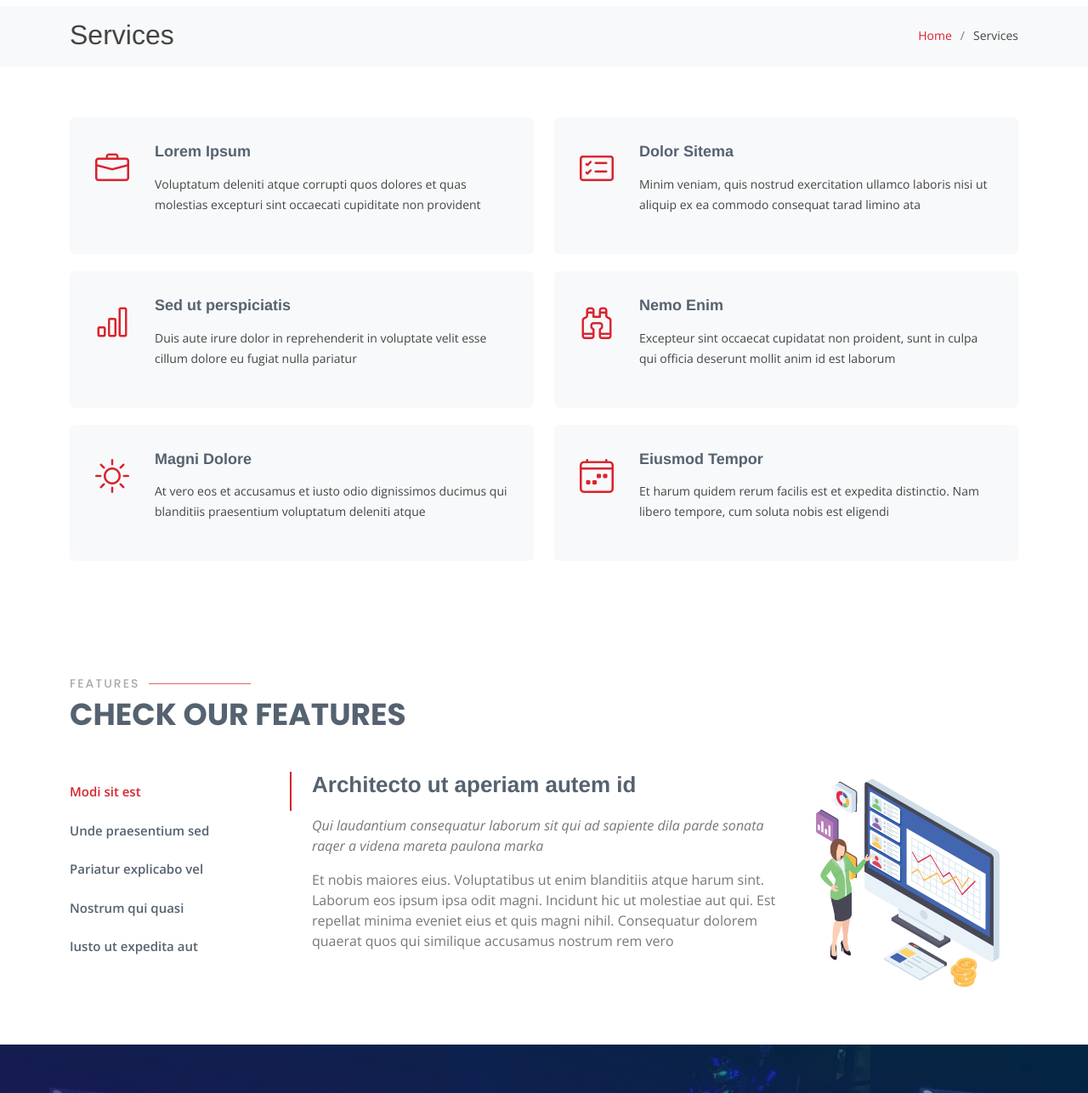
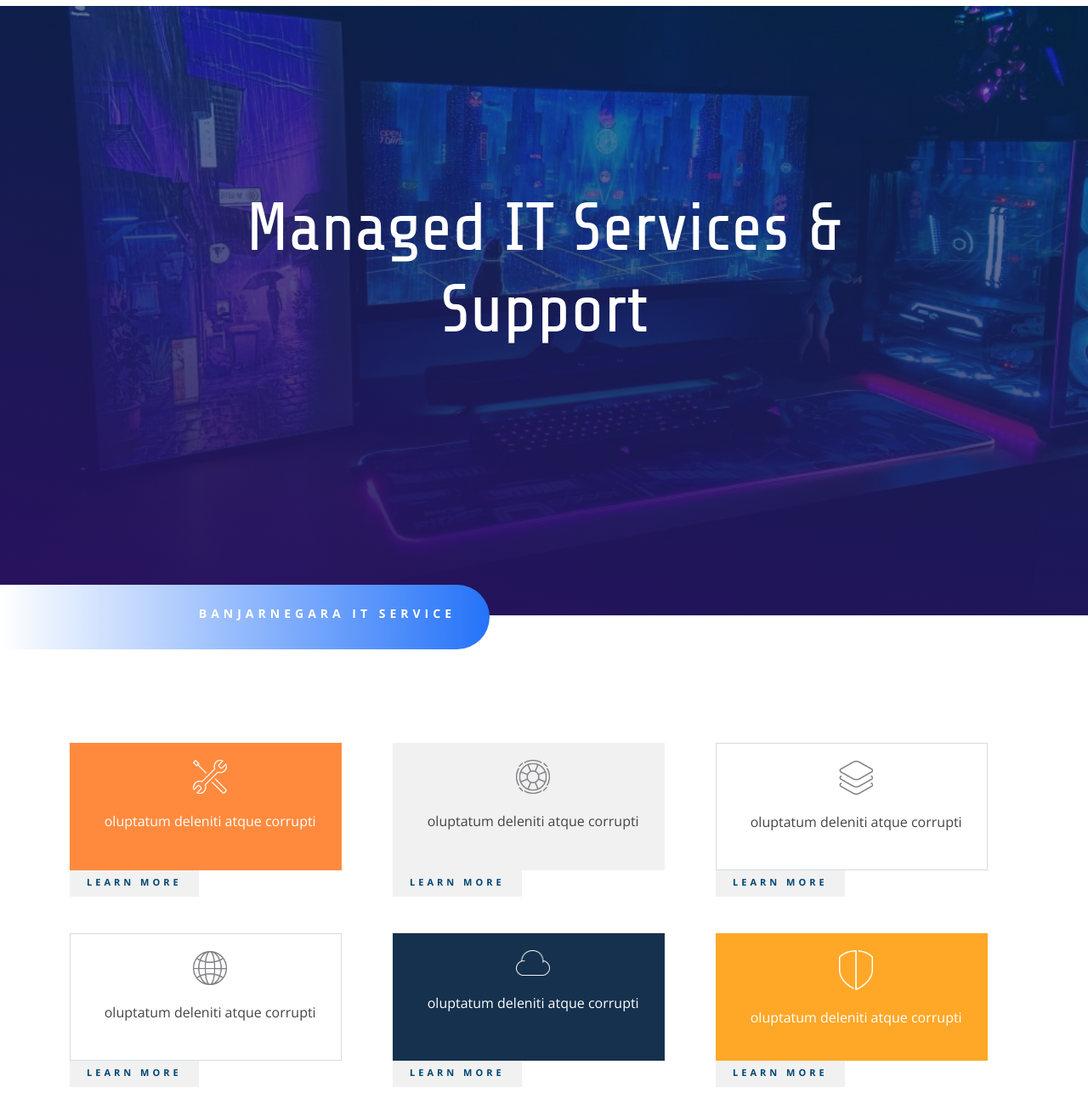
Before and after one commit to nifist99/Template-IT-Service, a plain HTML site: page services.html in a window 1280 px wide. Shown: the part 76-1362 px from the top of the page at 85% size. Drawn offline with nearby package versions, Linux system fonts and the light colour scheme.

Commit message:
service html

```diff
--- a/assets/css/custom.css
+++ b/assets/css/custom.css
@@ -12,6 +12,7 @@
 	font-size: 80px;
 	width: 70%;
 	text-align: center;
+	color: white;
 }
 
 .font-heading-text{
@@ -20,6 +21,7 @@
     line-height: 1.8em;
     text-align: center;
     width: 70%;
+    color: white;
 }
 
 .section-title {
@@ -99,10 +101,12 @@
 
 .card-color3{
 	background-color: #ffffff;
+	border :1px solid rgba(21,49,78,0.17);
 }
 
 .card-color4{
 	background-color: #ffffff;
+	border :1px solid rgba(21,49,78,0.17);
 }
 
 .card-color5{
@@ -258,6 +262,52 @@
 
 }
 
+.section-service{
+	min-height: 100vh;
+	background-image: linear-gradient(192deg,rgb(0 72 114 / 50%) 0%,#291160 100%),url('../img/pc/3.jpg');
+    background-repeat: no-repeat;
+    background-size: cover;
+}
+
+.service-content{
+	min-height: 100vh;
+}
+
+.service-content img{
+	width: 40px;
+	position: relative;
+}
+
+.icon-box{
+	padding-top: 20px;
+	padding-left: 20px;
+	padding-right: 10px;
+	padding-bottom: 10px;
+	min-height: 150px;
+	width: 90%;
+	margin-top: 50px;
+}
+
+.service-content .icon-box p{
+	padding-top: 20px;
+}
+
+.btn-service-content{
+	color: #004675!important;
+    border-width: 0px!important;
+    border-radius: 0px;
+    letter-spacing: 4px;
+    font-size: 11px;
+    font-family: 'Open Sans',Helvetica,Arial,Lucida,sans-serif!important;
+    font-weight: 700!important;
+    text-transform: uppercase!important;
+    background-color: #f1f1f1;
+    padding-top: 6px!important;
+    padding-right: 20px!important;
+    padding-bottom: 10px!important;
+    padding-left: 20px!important;
+}
+
 @media (max-width: 768px) {
   .service .card{
 	width: 100%;
--- a/services.html
+++ b/services.html
@@ -16,6 +16,8 @@
   <!-- Google Fonts -->
   <link href="https://fonts.googleapis.com/css?family=Open+Sans:300,300i,400,400i,600,600i,700,700i|Raleway:300,300i,400,400i,500,500i,600,600i,700,700i|Poppins:300,300i,400,400i,500,500i,600,600i,700,700i" rel="stylesheet">
 
+  <link href="https://fonts.googleapis.com/css2?family=Share+Tech&display=swap" rel="stylesheet">
+
   <!-- Vendor CSS Files -->
   <link href="assets/vendor/animate.css/animate.min.css" rel="stylesheet">
   <link href="assets/vendor/bootstrap/css/bootstrap.min.css" rel="stylesheet">
@@ -27,6 +29,7 @@
 
   <!-- Template Main CSS File -->
   <link href="assets/css/style.css" rel="stylesheet">
+  <link href="assets/css/custom.css" rel="stylesheet">
 
   <!-- =======================================================
   * Template Name: Sailor - v4.7.0
@@ -66,169 +69,135 @@
   <main id="main">
 
     <!-- ======= Breadcrumbs ======= -->
-    <section id="breadcrumbs" class="breadcrumbs">
-      <div class="container">
+    <section id="section-service" class="section-service d-flex justify-content-center align-items-center">
+            <p class="font-heading">Managed IT Services & Support</p>
+    </section>
 
-        <div class="d-flex justify-content-between align-items-center">
-          <h2>Services</h2>
-          <ol>
-            <li><a href="index.html">Home</a></li>
-            <li>Services</li>
-          </ol>
-        </div>
+    <section id="banner" class="banner">
+        <p class="banner-font">Banjarnegara IT Service</p>
+    </section>
 
-      </div>
-    </section><!-- End Breadcrumbs -->
 
     <!-- ======= Services Section ======= -->
-    <section id="services" class="services">
+    <section id="service-content" class="service-content">
       <div class="container">
 
         <div class="row">
-          <div class="col-md-6">
-            <div class="icon-box">
-              <i class="bi bi-briefcase"></i>
-              <h4><a href="#">Lorem Ipsum</a></h4>
-              <p>Voluptatum deleniti atque corrupti quos dolores et quas molestias excepturi sint occaecati cupiditate non provident</p>
+          <div class="col-md-4 col-sm-12">
+            <div class="icon-box card-color1">
+              <div class="d-flex justify-content-center">
+                <img src="assets/img/icon/1.png">
+              </div>
+              <p class="text-center">oluptatum deleniti atque corrupti</p>
+            </div>
+            <div>
+              <a href="" class="btn-service-content">Learn More</a>
             </div>
           </div>
-          <div class="col-md-6 mt-4 mt-md-0">
-            <div class="icon-box">
-              <i class="bi bi-card-checklist"></i>
-              <h4><a href="#">Dolor Sitema</a></h4>
-              <p>Minim veniam, quis nostrud exercitation ullamco laboris nisi ut aliquip ex ea commodo consequat tarad limino ata</p>
+
+          <div class="col-md-4 col-sm-12">
+            <div class="icon-box card-color2">
+              <div class="d-flex justify-content-center">
+                <img src="assets/img/icon/2.png">
+              </div>
+              <p class="text-center">oluptatum deleniti atque corrupti</p>
+            </div>
+            <div>
+              <a href="" class="btn-service-content">Learn More</a>
             </div>
           </div>
-          <div class="col-md-6 mt-4 mt-md-0">
-            <div class="icon-box">
-              <i class="bi bi-bar-chart"></i>
-              <h4><a href="#">Sed ut perspiciatis</a></h4>
-              <p>Duis aute irure dolor in reprehenderit in voluptate velit esse cillum dolore eu fugiat nulla pariatur</p>
+
+          <div class="col-md-4 col-sm-12">
+            <div class="icon-box card-color3">
+              <div class="d-flex justify-content-center">
+                <img src="assets/img/icon/3.png">
+              </div>
+              <p class="text-center">oluptatum deleniti atque corrupti</p>
+            </div>
+            <div>
+              <a href="" class="btn-service-content">Learn More</a>
             </div>
           </div>
-          <div class="col-md-6 mt-4 mt-md-0">
-            <div class="icon-box">
-              <i class="bi bi-binoculars"></i>
-              <h4><a href="#">Nemo Enim</a></h4>
-              <p>Excepteur sint occaecat cupidatat non proident, sunt in culpa qui officia deserunt mollit anim id est laborum</p>
+
+          <div class="col-md-4 col-sm-12">
+            <div class="icon-box card-color4">
+              <div class="d-flex justify-content-center">
+                <img src="assets/img/icon/4.png">
+              </div>
+              <p class="text-center">oluptatum deleniti atque corrupti</p>
+            </div>
+            <div>
+              <a href="" class="btn-service-content">Learn More</a>
             </div>
           </div>
-          <div class="col-md-6 mt-4 mt-md-0">
-            <div class="icon-box">
-              <i class="bi bi-brightness-high"></i>
-              <h4><a href="#">Magni Dolore</a></h4>
-              <p>At vero eos et accusamus et iusto odio dignissimos ducimus qui blanditiis praesentium voluptatum deleniti atque</p>
+
+
+          <div class="col-md-4 col-sm-12">
+            <div class="icon-box card-color5">
+              <div class="d-flex justify-content-center">
+                <img src="assets/img/icon/5.png">
+              </div>
+              <p class="text-center">oluptatum deleniti atque corrupti</p>
+            </div>
+            <div>
+              <a href="" class="btn-service-content">Learn More</a>
             </div>
           </div>
-          <div class="col-md-6 mt-4 mt-md-0">
-            <div class="icon-box">
-              <i class="bi bi-calendar4-week"></i>
-              <h4><a href="#">Eiusmod Tempor</a></h4>
-              <p>Et harum quidem rerum facilis est et expedita distinctio. Nam libero tempore, cum soluta nobis est eligendi</p>
+
+          <div class="col-md-4 col-sm-12">
+            <div class="icon-box card-color6">
+              <div class="d-flex justify-content-center">
+                <img src="assets/img/icon/6.png">
+              </div>
+              <p class="text-center">oluptatum deleniti atque corrupti</p>
+            </div>
+            <div>
+              <a href="" class="btn-service-content">Learn More</a>
             </div>
           </div>
+
         </div>
 
       </div>
     </section><!-- End Services Section -->
 
-    <!-- ======= Features Section ======= -->
-    <section id="features" class="features">
+  <section id="sistem" class="sistem">
       <div class="container">
+        <div class="row">
 
-        <div class="section-title">
-          <h2>Features</h2>
-          <p>Check our Features</p>
-        </div>
+          <div class="col-md-6 col-sm-12">
+            <div>
+              <h3>We Create Fully Connected Systems So You Can Focus On Your Business</h3>
+            </div>
+            <div>
+              <p>Lorem ipsum dolor sit amet, consectetur adipisicing elit, sed do eiusmod
+              tempor incididunt ut labore et dolore magna aliqua. Ut enim ad minim veniam,
+              quis nostrud exercitation ullamco laboris nisi ut aliquip ex ea commodo
+              consequat. Duis aute irure dolor in reprehenderit in voluptate velit esse
+              cillum dolore eu fugiat nulla pariatur. Excepteur sint occaecat cupidatat non
+              proident, sunt in culpa qui officia deserunt mollit anim id est laborum.</p>
+            </div>
+             <div class="text-left btn-service2">
+                    <a href="">get started</a>
+             </div>
 
-        <div class="row">
-          <div class="col-lg-3">
-            <ul class="nav nav-tabs flex-column">
-              <li class="nav-item">
-                <a class="nav-link active show" data-bs-toggle="tab" href="#tab-1">Modi sit est</a>
-              </li>
-              <li class="nav-item">
-                <a class="nav-link" data-bs-toggle="tab" href="#tab-2">Unde praesentium sed</a>
-              </li>
-              <li class="nav-item">
-                <a class="nav-link" data-bs-toggle="tab" href="#tab-3">Pariatur explicabo vel</a>
-              </li>
-              <li class="nav-item">
-                <a class="nav-link" data-bs-toggle="tab" href="#tab-4">Nostrum qui quasi</a>
-              </li>
-              <li class="nav-item">
-                <a class="nav-link" data-bs-toggle="tab" href="#tab-5">Iusto ut expedita aut</a>
-              </li>
-            </ul>
           </div>
-          <div class="col-lg-9 mt-4 mt-lg-0">
-            <div class="tab-content">
-              <div class="tab-pane active show" id="tab-1">
-                <div class="row">
-                  <div class="col-lg-8 details order-2 order-lg-1">
-                    <h3>Architecto ut aperiam autem id</h3>
-                    <p class="fst-italic">Qui laudantium consequatur laborum sit qui ad sapiente dila parde sonata raqer a videna mareta paulona marka</p>
-                    <p>Et nobis maiores eius. Voluptatibus ut enim blanditiis atque harum sint. Laborum eos ipsum ipsa odit magni. Incidunt hic ut molestiae aut qui. Est repellat minima eveniet eius et quis magni nihil. Consequatur dolorem quaerat quos qui similique accusamus nostrum rem vero</p>
-                  </div>
-                  <div class="col-lg-4 text-center order-1 order-lg-2">
-                    <img src="assets/img/features-1.png" alt="" class="img-fluid">
-                  </div>
-                </div>
-              </div>
-              <div class="tab-pane" id="tab-2">
-                <div class="row">
-                  <div class="col-lg-8 details order-2 order-lg-1">
-                    <h3>Et blanditiis nemo veritatis excepturi</h3>
-                    <p class="fst-italic">Qui laudantium consequatur laborum sit qui ad sapiente dila parde sonata raqer a videna mareta paulona marka</p>
-                    <p>Ea ipsum voluptatem consequatur quis est. Illum error ullam omnis quia et reiciendis sunt sunt est. Non aliquid repellendus itaque accusamus eius et velit ipsa voluptates. Optio nesciunt eaque beatae accusamus lerode pakto madirna desera vafle de nideran pal</p>
-                  </div>
-                  <div class="col-lg-4 text-center order-1 order-lg-2">
-                    <img src="assets/img/features-2.png" alt="" class="img-fluid">
-                  </div>
-                </div>
-              </div>
-              <div class="tab-pane" id="tab-3">
-                <div class="row">
-                  <div class="col-lg-8 details order-2 order-lg-1">
-                    <h3>Impedit facilis occaecati odio neque aperiam sit</h3>
-                    <p class="fst-italic">Eos voluptatibus quo. Odio similique illum id quidem non enim fuga. Qui natus non sunt dicta dolor et. In asperiores velit quaerat perferendis aut</p>
-                    <p>Iure officiis odit rerum. Harum sequi eum illum corrupti culpa veritatis quisquam. Neque necessitatibus illo rerum eum ut. Commodi ipsam minima molestiae sed laboriosam a iste odio. Earum odit nesciunt fugiat sit ullam. Soluta et harum voluptatem optio quae</p>
-                  </div>
-                  <div class="col-lg-4 text-center order-1 order-lg-2">
-                    <img src="assets/img/features-3.png" alt="" class="img-fluid">
-                  </div>
-                </div>
-              </div>
-              <div class="tab-pane" id="tab-4">
-                <div class="row">
-                  <div class="col-lg-8 details order-2 order-lg-1">
-                    <h3>Fuga dolores inventore laboriosam ut est accusamus laboriosam dolore</h3>
-                    <p class="fst-italic">Totam aperiam accusamus. Repellat consequuntur iure voluptas iure porro quis delectus</p>
-                    <p>Eaque consequuntur consequuntur libero expedita in voluptas. Nostrum ipsam necessitatibus aliquam fugiat debitis quis velit. Eum ex maxime error in consequatur corporis atque. Eligendi asperiores sed qui veritatis aperiam quia a laborum inventore</p>
-                  </div>
-                  <div class="col-lg-4 text-center order-1 order-lg-2">
-                    <img src="assets/img/features-4.png" alt="" class="img-fluid">
-                  </div>
-                </div>
-              </div>
-              <div class="tab-pane" id="tab-5">
-                <div class="row">
-                  <div class="col-lg-8 details order-2 order-lg-1">
-                    <h3>Est eveniet ipsam sindera pad rone matrelat sando reda</h3>
-                    <p class="fst-italic">Omnis blanditiis saepe eos autem qui sunt debitis porro quia.</p>
-                    <p>Exercitationem nostrum omnis. Ut reiciendis repudiandae minus. Omnis recusandae ut non quam ut quod eius qui. Ipsum quia odit vero atque qui quibusdam amet. Occaecati sed est sint aut vitae molestiae voluptate vel</p>
-                  </div>
-                  <div class="col-lg-4 text-center order-1 order-lg-2">
-                    <img src="assets/img/features-5.png" alt="" class="img-fluid">
-                  </div>
-                </div>
-              </div>
+
+          <div class="col-md-6 col-sm-12">
+            <div class="text-right">
+                    <img src="assets/img/pc/service.png" class="service2-img">
             </div>
           </div>
+
+
         </div>
+      </div>
 
-      </div>
-    </section><!-- End Features Section -->
+    </section>
+
+    <section>
+
+    </section>
 
   </main><!-- End #main -->
 
```
Also changed, not shown: index.html (+2 -2 lines).
